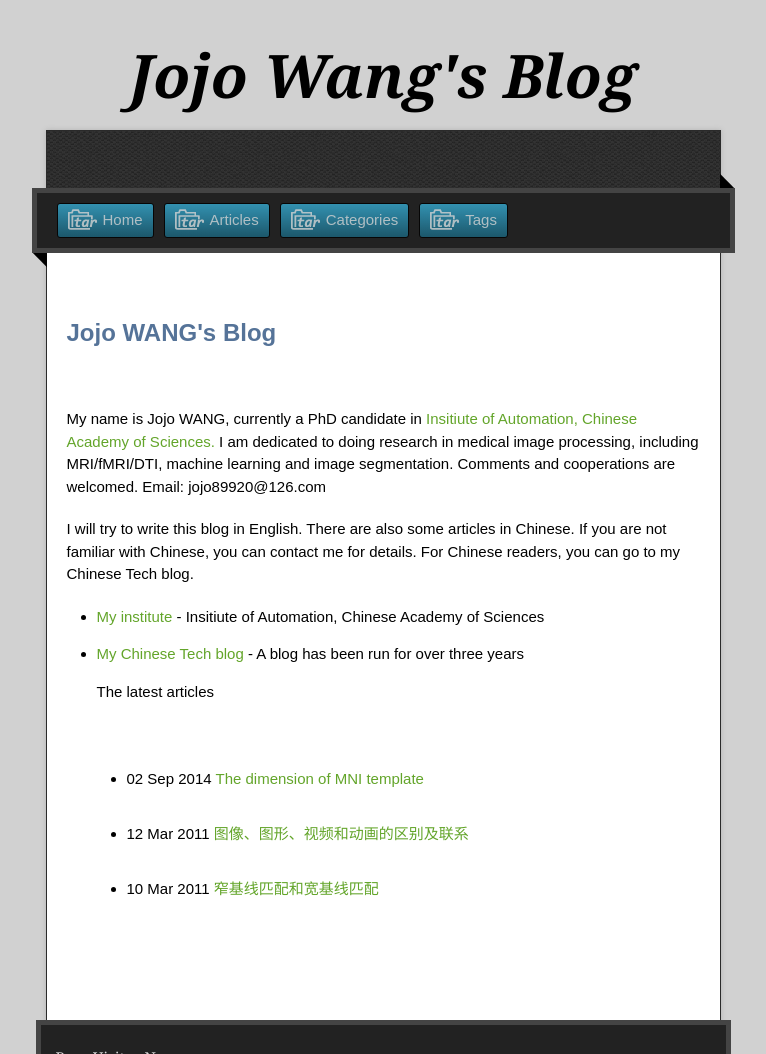
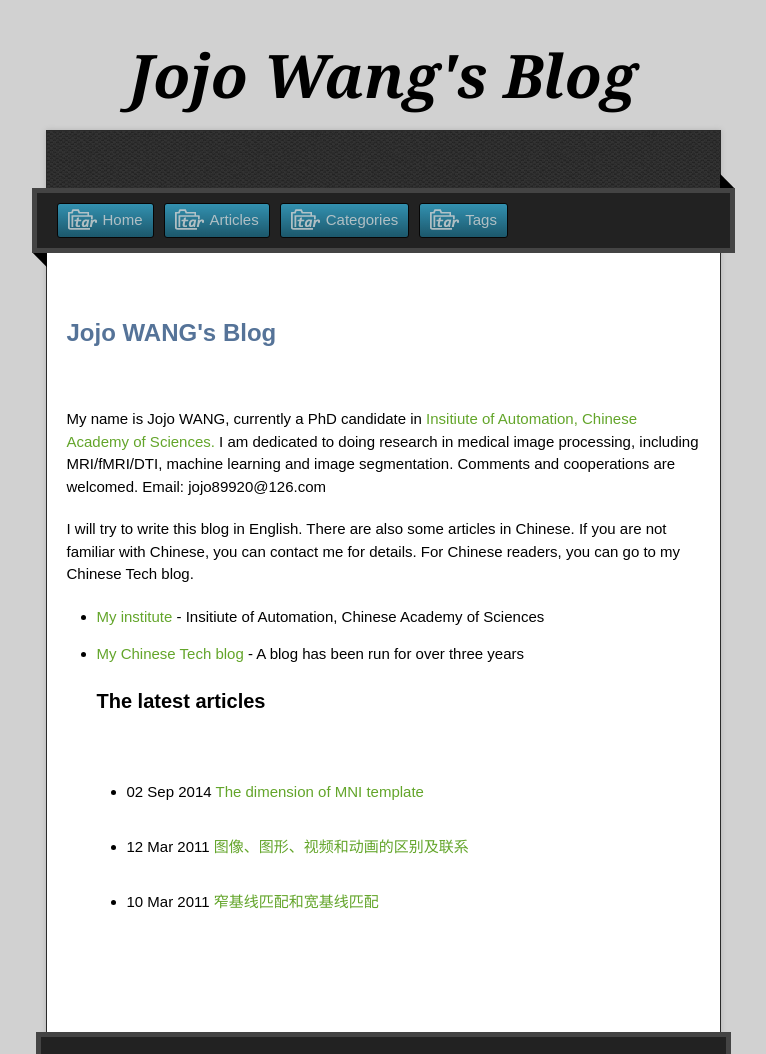
Before and after one commit to jojowang17/jekyll_demo, a Jekyll site: the page built from index.html, in a window 1280 px wide. Shown: the top 1054 px of the page, without its empty margins (257-1023 px from the left). Built offline with Jekyll 4.4.1, drawn with Linux system fonts in a browser that asks for light colours; nearby versions of some CDN libraries; grey boxes are pictures that could not be loaded.

Commit message:
Update index.html

```diff
--- a/index.html
+++ b/index.html
@@ -12,8 +12,10 @@ title: Jojo WANG's Blog
 <li><p><a href="http://english.ia.cas.cn/">My institute</a> - Insitiute of Automation, Chinese Academy of Sciences</p></li>
 <li><p><a href="http://hi.baidu.com/wangjq_17">My Chinese Tech blog</a> - A blog has been run for over three years</p></li>
 
+<p></p>
+<p></p>
 
-<p>The latest articles</p>
+<h3>The latest articles</h3>
 　　<ul>
 　　　　{% for post in site.posts limit: 10 %}
 　　　　　　<li>{{ post.date | date_to_string }} <a href="{{ site.baseurl }}{{ post.url }}">{{ post.title }}</a></li>
```
